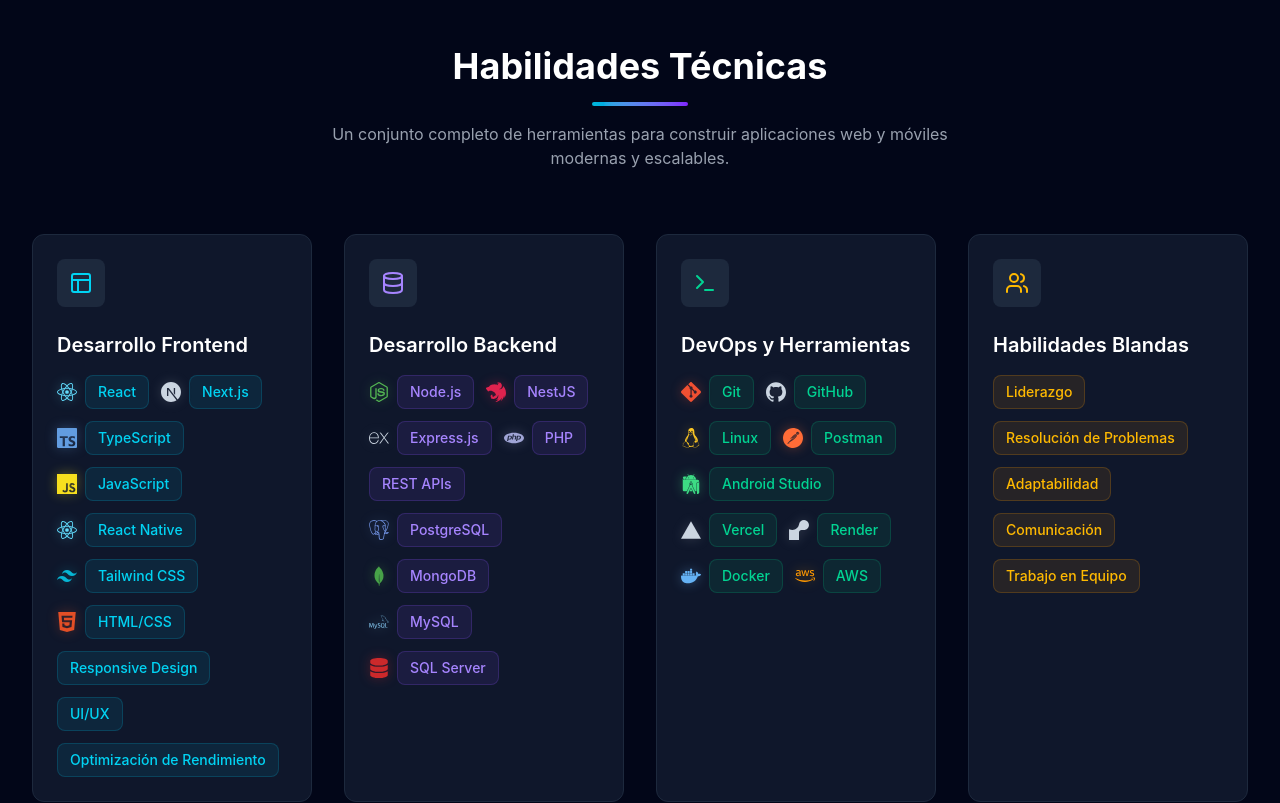
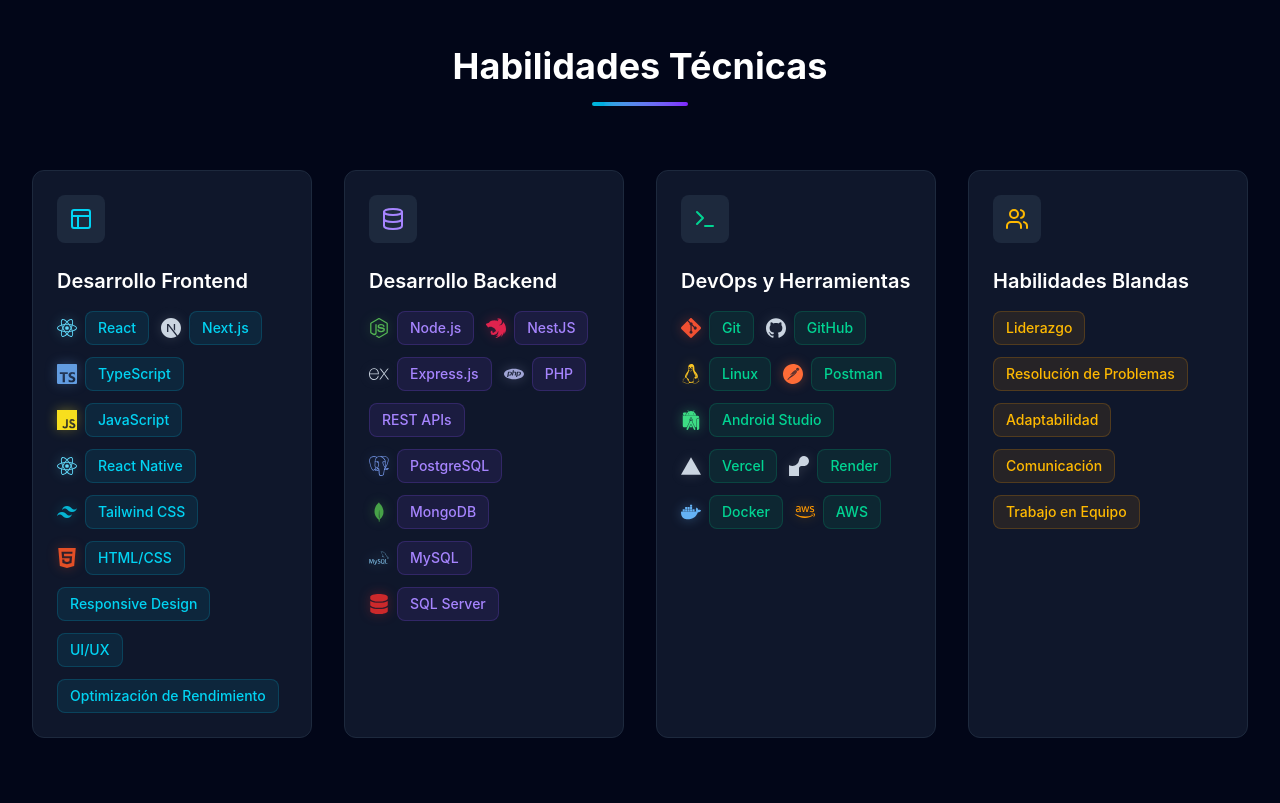
Before and after one commit to JohanFausto14/Portafolio, a React (Vite) app: page / in a window 1280 px wide. Shown: the part 1800-2603 px from the top of the page. Built offline with nearby package versions, Linux system fonts and the light colour scheme.

Commit message:
Final Version

```diff
--- a/src/components/Projects.tsx
+++ b/src/components/Projects.tsx
@@ -18,8 +18,6 @@
   en: {
     projects: {
       title: "Featured Projects",
-      subtitle:
-        "A selection of my most impactful projects, built with a focus on real-world utility.",
       technologiesUsed: "Technologies Used",
       liveDemo: "Live Demo",
       viewGallery: "View Gallery",
@@ -88,8 +86,6 @@
   es: {
     projects: {
       title: "Proyectos Destacados",
-      subtitle:
-        "Una selección de mis proyectos más destacados, desarrollados con un enfoque en la utilidad y resolución de problemas reales.",
       technologiesUsed: "Tecnologías Utilizadas",
       liveDemo: "Demo en Vivo",
       viewGallery: "Ver Galería",
@@ -290,9 +286,6 @@
             {t.projects.title}
           </h2>
           <div className="w-24 h-1 bg-gradient-to-r from-cyan-500 to-violet-600 mx-auto rounded-full mb-5" />
-          <p className="text-gray-400 max-w-2xl mx-auto text-base leading-relaxed">
-            {t.projects.subtitle}
-          </p>
         </motion.div>
 
         {/* ── Project cards ── */}
@@ -332,6 +325,13 @@
                         <span className="w-2 h-2 bg-emerald-400 rounded-full animate-pulse" />
                         <span className="text-xs text-emerald-400 font-semibold tracking-wide">
                           {t.projects.liveBadge}
+                        </span>
+                      </div>
+                      {/* Mobile tap indicator */}
+                      <div className="absolute bottom-4 right-4 flex items-center gap-1.5 px-2.5 py-1 bg-slate-900/90 border border-slate-700/80 rounded-full z-10 shadow-md lg:hidden pointer-events-none">
+                        <ExternalLink className="w-3 h-3 text-cyan-400 animate-pulse" />
+                        <span className="text-[10px] text-gray-300 font-medium tracking-wider uppercase">
+                          {language === "es" ? "Toca para abrir" : "Tap to open"}
                         </span>
                       </div>
                     </>
--- a/src/components/Skills.tsx
+++ b/src/components/Skills.tsx
@@ -68,8 +68,6 @@
   es: {
     skills: {
       title: "Habilidades Técnicas",
-      subtitle:
-        "Un conjunto completo de herramientas para construir aplicaciones web y móviles modernas y escalables.",
       categories: {
         frontend: "Desarrollo Frontend",
         backend: "Desarrollo Backend",
@@ -252,9 +250,6 @@
             {t.skills.title}
           </h2>
           <div className="w-24 h-1 bg-gradient-to-r from-cyan-500 to-violet-600 mx-auto rounded-full" />
-          <p className="mt-4 text-gray-400 max-w-2xl mx-auto">
-            {t.skills.subtitle}
-          </p>
         </motion.div>
 
         <div className="grid grid-cols-1 md:grid-cols-2 lg:grid-cols-4 gap-8">
```
